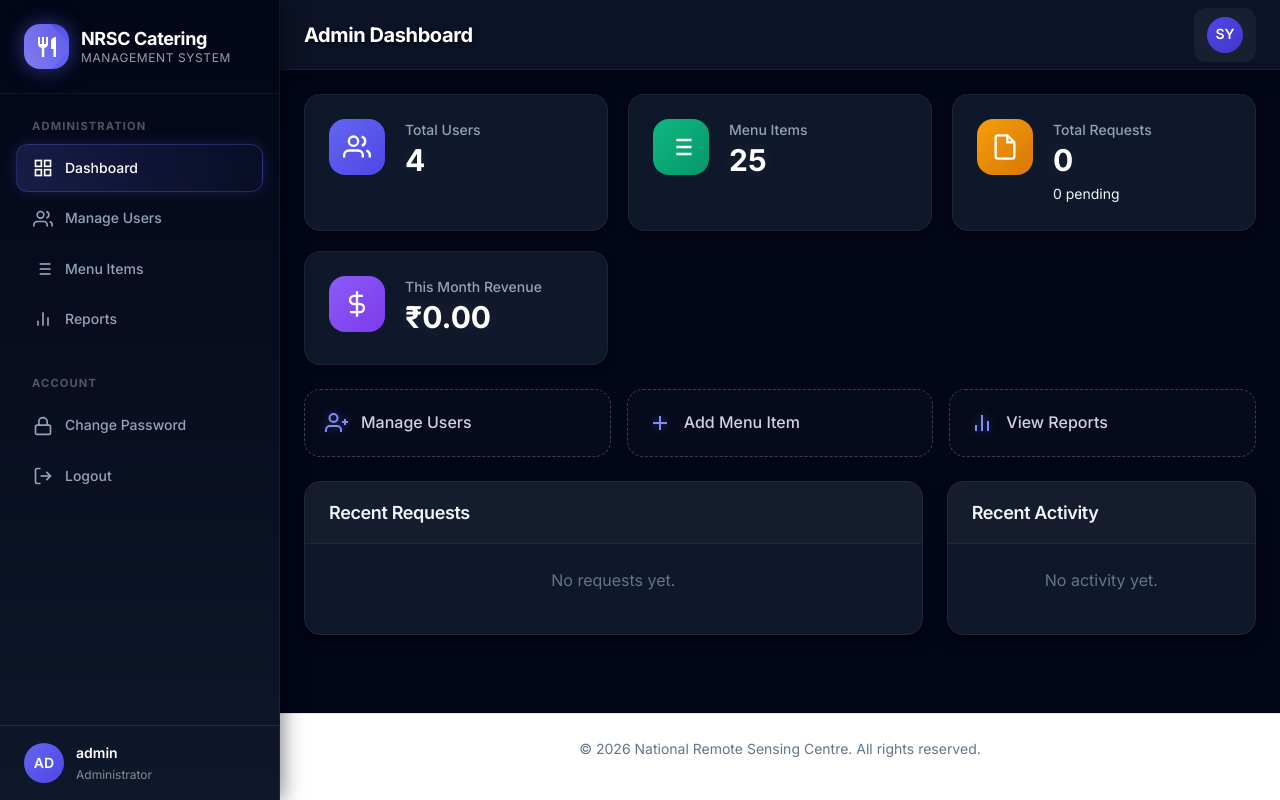
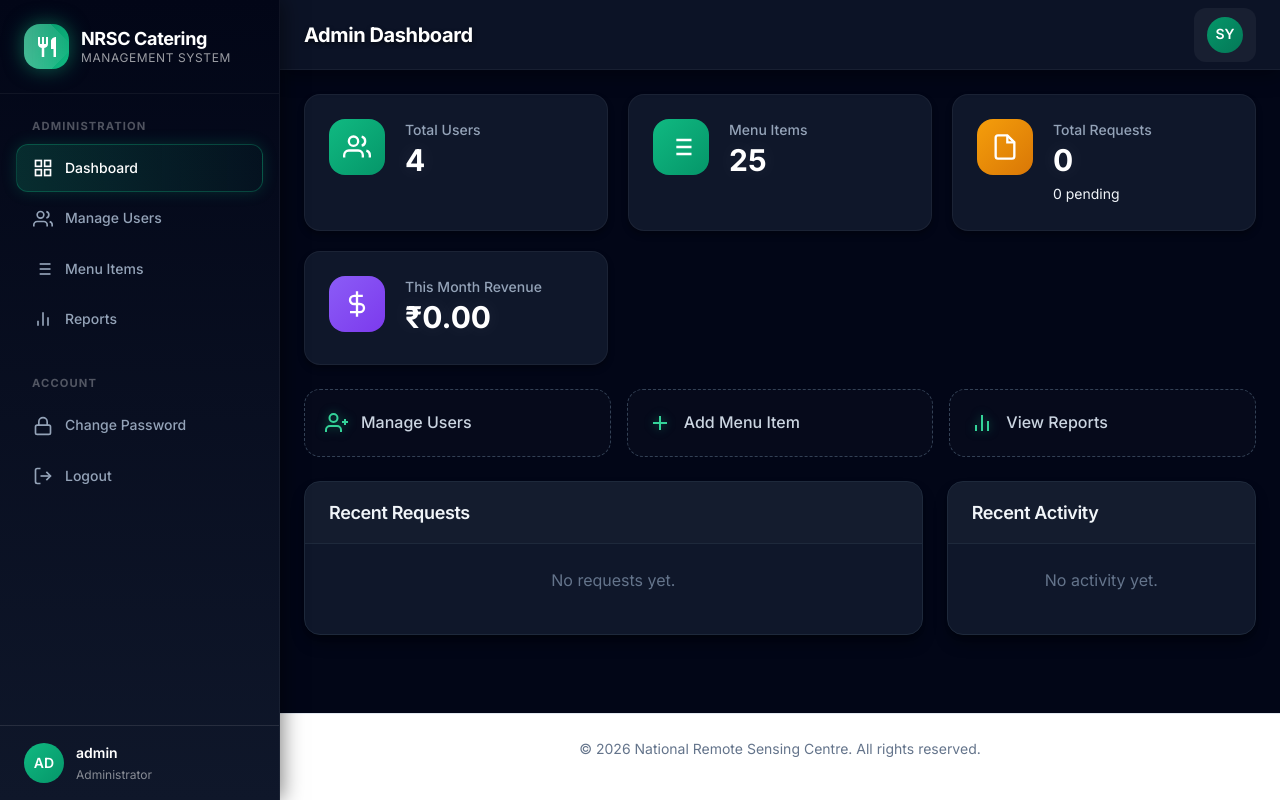
Before and after one commit to revanth05-tech/Nrsc_catering_System, a PHP site: page /catering_system/admin/dashboard.php in a window 1280 px wide. Run offline with PHP 8.4, Linux system fonts and the light colour scheme; a user stored in the database is signed in; data comes from the database, SQL or seed files in the repository; data that the repository does not hold is empty.

Commit message:
changed desgin and css

```diff
--- a/assets/css/dashboard.css
+++ b/assets/css/dashboard.css
@@ -47,7 +47,7 @@
     display: flex;
     align-items: center;
     justify-content: center;
-    box-shadow: 0 0 20px rgba(99, 102, 241, 0.5);
+    box-shadow: 0 0 20px rgba(16, 185, 129, 0.5);
     position: relative;
     overflow: hidden;
 }
@@ -140,10 +140,10 @@
 }
 
 .nav-link.active {
-    background: linear-gradient(90deg, rgba(99, 102, 241, 0.2) 0%, rgba(99, 102, 241, 0.05) 100%);
+    background: linear-gradient(90deg, rgba(16, 185, 129, 0.2) 0%, rgba(16, 185, 129, 0.05) 100%);
     color: white;
-    border: 1px solid rgba(99, 102, 241, 0.3);
-    box-shadow: 0 0 15px rgba(99, 102, 241, 0.2);
+    border: 1px solid rgba(16, 185, 129, 0.3);
+    box-shadow: 0 0 15px rgba(16, 185, 129, 0.2);
 }
 
 .nav-link svg {
@@ -487,16 +487,16 @@
 
 .quick-action-btn:hover {
     border-color: var(--primary-400);
-    background: rgba(99, 102, 241, 0.1);
+    background: rgba(16, 185, 129, 0.1);
     color: white;
-    box-shadow: 0 0 15px rgba(99, 102, 241, 0.1);
+    box-shadow: 0 0 15px rgba(16, 185, 129, 0.1);
 }
 
 .quick-action-btn svg {
     width: 24px;
     height: 24px;
     color: var(--primary-400);
-    filter: drop-shadow(0 0 5px rgba(99, 102, 241, 0.5));
+    filter: drop-shadow(0 0 5px rgba(16, 185, 129, 0.5));
 }
 
 /* ============================================
@@ -561,7 +561,7 @@
 .request-icon {
     width: 44px;
     height: 44px;
-    background: rgba(99, 102, 241, 0.1);
+    background: rgba(16, 185, 129, 0.1);
     border-radius: var(--radius-lg);
     display: flex;
     align-items: center;
@@ -749,7 +749,7 @@
 
 .form-section-title svg {
     color: var(--primary-400);
-    filter: drop-shadow(0 0 5px rgba(99, 102, 241, 0.5));
+    filter: drop-shadow(0 0 5px rgba(16, 185, 129, 0.5));
 }
 
 /* Item Selector */
--- a/assets/css/main.css
+++ b/assets/css/main.css
@@ -5,26 +5,25 @@
    CSS VARIABLES / DESIGN TOKENS
    ============================================ */
 :root {
-    /* Primary Colors - Electric Violet & Blue */
-    --primary-900: #1e1b4b;
-    --primary-800: #312e81;
-    --primary-700: #4338ca;
-    --primary-600: #4f46e5;
-    --primary-500: #6366f1;
-    --primary-400: #818cf8;
-    --primary-300: #a5b4fc;
-    --primary-200: #c7d2fe;
-    --primary-100: #e0e7ff;
-    --primary-50: #eef2ff;
+    /* Primary Colors - Emerald Green */
+    --primary-900: #064e3b;
+    --primary-800: #065f46;
+    --primary-700: #047857;
+    --primary-600: #059669;
+    --primary-500: #10b981;
+    --primary-400: #34d399;
+    --primary-300: #6ee7b7;
+    --primary-200: #a7f3d0;
+    --primary-100: #d1fae5;
+    --primary-50: #ecfdf5;
 
-    /* Bright/Neon Accents */
-    --accent-500: #06b6d4;
-    /* Cyan */
-    --accent-400: #22d3ee;
-    --accent-300: #67e8f9;
-    --accent-200: #a5f3fc;
-    --accent-100: #cffafe;
-    --accent-glow: #06b6d4;
+    /* Bright/Neon Accents - Yellow/Gold */
+    --accent-500: #eab308;
+    --accent-400: #facc15;
+    --accent-300: #fde047;
+    --accent-200: #fef08a;
+    --accent-100: #fef9c3;
+    --accent-glow: #eab308;
 
     /* Neutral Colors - Deep Slate (Dark Mode Base) */
     --gray-900: #020617;
@@ -227,7 +226,7 @@ input:focus,
 select:focus,
 textarea:focus {
     border-color: var(--primary-400);
-    box-shadow: 0 0 0 4px rgba(99, 102, 241, 0.2);
+    box-shadow: 0 0 0 4px rgba(16, 185, 129, 0.2);
     background: var(--gray-700);
     transform: translateY(-1px);
 }
@@ -298,13 +297,13 @@ select {
 .btn-primary {
     background: linear-gradient(135deg, var(--primary-600) 0%, var(--primary-500) 100%);
     color: white;
-    box-shadow: 0 0 10px rgba(99, 102, 241, 0.4);
+    box-shadow: 0 0 10px rgba(16, 185, 129, 0.4);
     border: 1px solid rgba(255, 255, 255, 0.1);
 }
 
 .btn-primary:hover {
     background: linear-gradient(135deg, var(--primary-500) 0%, var(--primary-400) 100%);
-    box-shadow: 0 0 20px rgba(99, 102, 241, 0.6);
+    box-shadow: 0 0 20px rgba(16, 185, 129, 0.6);
 }
 
 .btn-secondary {
@@ -553,7 +552,7 @@ tbody tr:last-child td {
     align-items: center;
     justify-content: center;
     padding: var(--spacing-4);
-    background: radial-gradient(circle at 50% 10%, #1e1b4b 0%, #020617 100%);
+    background: radial-gradient(circle at 50% 10%, var(--primary-900) 0%, #020617 100%);
     position: relative;
     overflow: hidden;
 }
```
